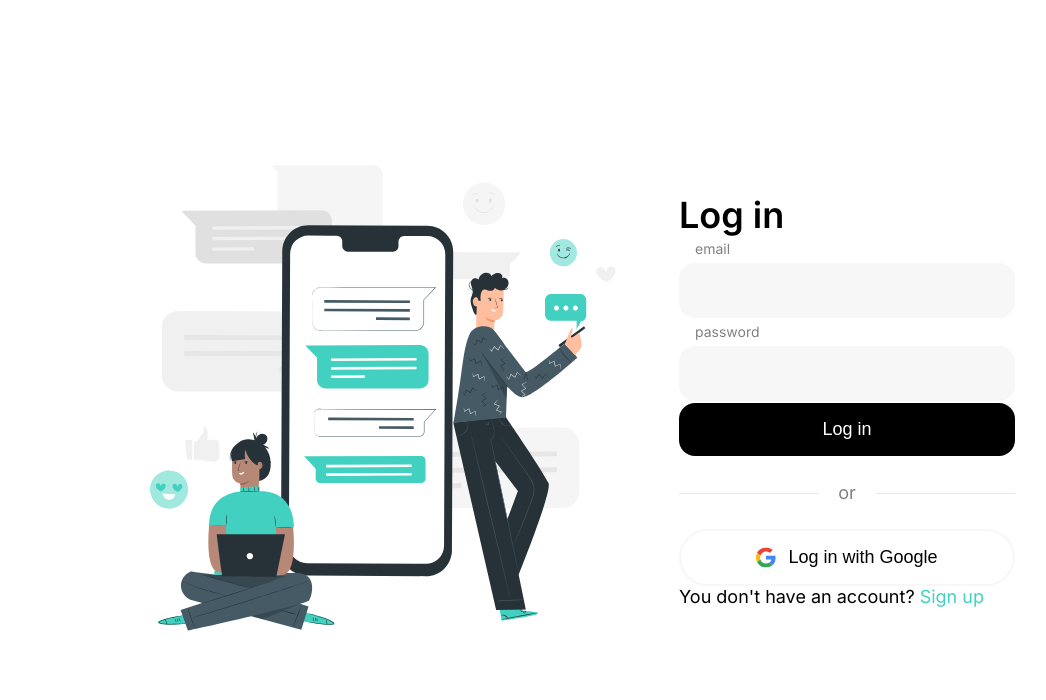
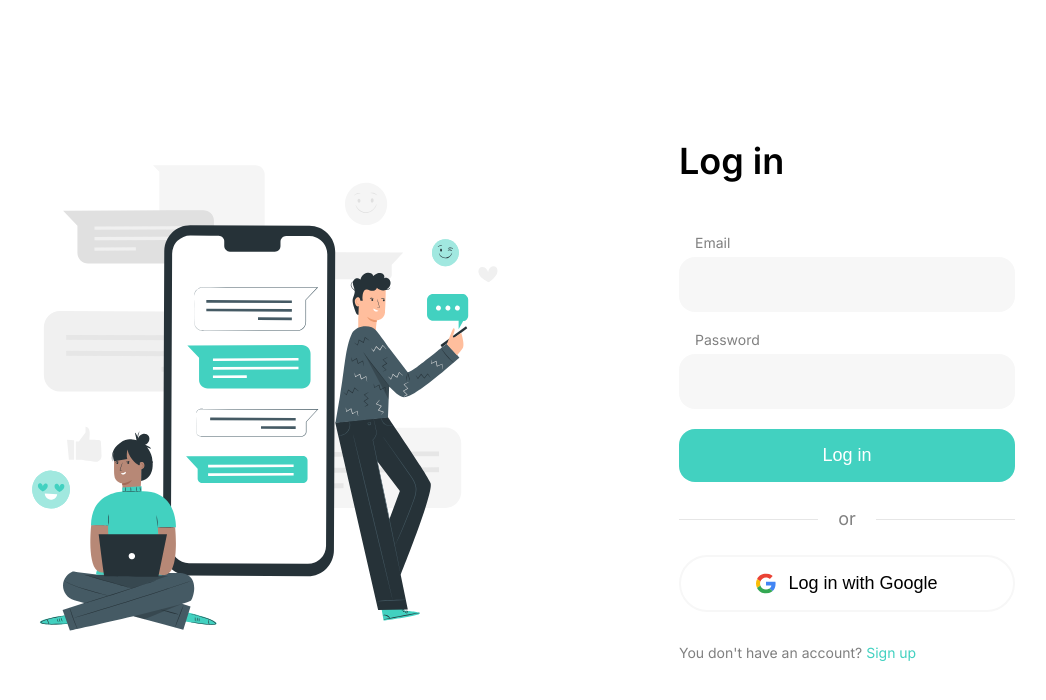
Before and after one commit to nelrnd/chat-app, a React (Create React App) app: page /login in a window 1280 px wide. Shown: the top 700 px of the page, without its empty margins (89-1135 px from the left). Built offline with nearby package versions, Linux system fonts and the light colour scheme; no server answers.

Commit message:
Create and style LoginPage and SignupPage

```diff
--- a/src/App.css
+++ b/src/App.css
@@ -30,6 +30,26 @@ body {
   font-size: 1.125rem;
 }
 
+a {
+  color: var(--primary);
+  text-decoration: none;
+}
+a:hover {
+  text-decoration: underline;
+}
+
+img {
+  max-width: 100%;
+}
+
+.sml-txt {
+  font-size: 14px;
+}
+
+.grey {
+  color: var(--grey);
+}
+
 .row {
   display: flex;
 }
@@ -42,6 +62,16 @@ body {
 }
 .gap-16 {
   gap: 16px;
+}
+
+.err-msg {
+  color: var(--red);
+  font-size: 14px;
+  margin: 12px 0;
+
+  display: flex;
+  align-items: center;
+  gap: 8px;
 }
 
 /*
@@ -109,15 +139,6 @@ h3 {
 }
 
 /* Anchor style */
-
-a {
-  color: var(--primary);
-  text-decoration: none;
-}
-
-a:hover {
-  text-decoration: underline;
-}
 
 /* Single line text style */
 
--- a/src/App.js
+++ b/src/App.js
@@ -1,8 +1,8 @@
 import { BrowserRouter, Routes, Route } from 'react-router-dom';
 
 import './App.css';
-import Sidebar from './components/Sidebar/Sidebar';
-import LoginPage from './pages/LoginPage/LoginPage';
+import LoginPage from './pages/LoginPage';
+import SignupPage from './pages/SignupPage';
 
 /*
 function App() {
@@ -29,6 +29,7 @@ function App() {
       <BrowserRouter>
         <Routes>
           <Route path="/login" element={<LoginPage />} />
+          <Route path="/signup" element={<SignupPage />} />
         </Routes>
       </BrowserRouter>
     </div>
--- a/src/components/Button/GoogleButton.js
+++ b/src/components/Button/GoogleButton.js
@@ -2,9 +2,9 @@ import './GoogleButton.css';
 import './GoogleButton.css';
 import { ReactComponent as GoogleIcon } from '../../assets/icons/google.svg';
 
-const GoogleButton = ({ text }) => {
+const GoogleButton = ({ text, handleClick }) => {
   return (
-    <button className="GoogleButton" type="button">
+    <button className="GoogleButton" type="button" onClick={handleClick}>
       <GoogleIcon />
       {text}
     </button>
--- a/src/components/Icon/Icon.js
+++ b/src/components/Icon/Icon.js
@@ -1,3 +1,4 @@
+import { ReactComponent as AlertSVG } from '../../assets/icons/alert.svg';
 import { ReactComponent as BackSVG } from '../../assets/icons/back.svg';
 import { ReactComponent as CheckSVG } from '../../assets/icons/check.svg';
 import { ReactComponent as CloseSVG } from '../../assets/icons/close.svg';
@@ -13,6 +14,7 @@ import './Icon.css';
 
 const Icon = ({ name, size = 'medium' }) => {
   let icon;
+  if (name === 'alert') icon = <AlertSVG />;
   if (name === 'back') icon = <BackSVG />;
   if (name === 'check') icon = <CheckSVG />;
   if (name === 'close') icon = <CloseSVG />;
--- a/src/components/IconButton/IconButton.js
+++ b/src/components/IconButton/IconButton.js
@@ -8,7 +8,11 @@ const IconButton = ({
   handleClick,
 }) => {
   return (
-    <button className={`IconButton ${type} ${size}`} onClick={handleClick}>
+    <button
+      className={`IconButton ${type} ${size}`}
+      onClick={handleClick}
+      type="button"
+    >
       <Icon name={name} />
     </button>
   );
--- a/src/components/JoinLayout/JoinLayout.css
+++ b/src/components/JoinLayout/JoinLayout.css
@@ -15,6 +15,33 @@
   gap: 20px;
 }
 
-.JoinLayout_content:last-of-type {
+.JoinLayout_content > div:last-of-type {
   padding: 0 118px;
 }
+
+/* Styling login and signup forms */
+
+.JoinLayout form .IconButton {
+  margin-bottom: 12px;
+}
+
+.JoinLayout form h1 {
+  margin-bottom: 48px;
+}
+
+.JoinLayout form .TextInput {
+  margin-top: 16px;
+}
+
+.JoinLayout form .Button,
+.JoinLayout form .Button:disabled:hover {
+  background-color: var(--primary);
+  margin-top: 20px;
+}
+.JoinLayout form .Button:hover {
+  background-color: var(--primary-75);
+}
+
+.JoinLayout form .GoogleButton {
+  margin-bottom: 32px;
+}
--- a/src/components/TextInput/TextInput.js
+++ b/src/components/TextInput/TextInput.js
@@ -1,7 +1,18 @@
 import Icon from '../Icon/Icon';
 import './TextInput.css';
 
-const TextInput = ({ label, icon, id, placeholder, value, handleChange }) => {
+const TextInput = ({
+  label,
+  icon,
+  id,
+  placeholder,
+  value,
+  handleChange,
+  type = 'text',
+  disabled = false,
+  required = false,
+  minLength,
+}) => {
   return (
     <div className="TextInput">
       {label && (
@@ -13,12 +24,15 @@ const TextInput = ({ label, icon, id, placeholder, value, handleChange }) => {
       {icon && <Icon name={icon} />}
 
       <input
-        type="text"
+        type={type}
         id={id}
         placeholder={placeholder}
         value={value}
         onChange={handleChange}
-        className={icon ? 'withIcon' : ''}
+        className={icon ? 'withIcon' : null}
+        disabled={disabled}
+        required={required}
+        minLength={minLength}
       />
     </div>
   );
--- /dev/null
+++ b/src/pages/LoginPage.js
@@ -0,0 +1,80 @@
+import { useState } from 'react';
+import { auth, signInWithGoogle } from '../firebase';
+import { signInWithEmailAndPassword } from 'firebase/auth';
+import { Link } from 'react-router-dom';
+import JoinLayout from '../components/JoinLayout/JoinLayout';
+import TextInput from '../components/TextInput/TextInput';
+import Button from '../components/Button/Button';
+import Divider from '../components/Divider/Divider';
+import GoogleButton from '../components/Button/GoogleButton';
+import Icon from '../components/Icon/Icon';
+
+const LoginPage = () => {
+  const [email, setEmail] = useState('');
+  const [pwd, setPwd] = useState('');
+  const [errMsg, setErrMsg] = useState(null);
+
+  const handleEmailChange = (e) => setEmail(e.target.value);
+  const handlePwdChange = (e) => setPwd(e.target.value);
+
+  const handleSubmit = async (e) => {
+    e.preventDefault();
+    try {
+      await signInWithEmailAndPassword(auth, email, pwd);
+    } catch (err) {
+      if (err.code === 'auth/user-not-found') {
+        const errText = 'Invalid email or password';
+        const alertIcon = <Icon name="alert" />;
+        const errMsg = (
+          <div className="err-msg">
+            {alertIcon}
+            {errText}
+          </div>
+        );
+        setErrMsg(errMsg);
+      }
+    }
+  };
+
+  return (
+    <JoinLayout>
+      <form onSubmit={handleSubmit}>
+        <h1>Log in</h1>
+
+        <TextInput
+          type="email"
+          label="Email"
+          id="email"
+          value={email}
+          handleChange={handleEmailChange}
+          required={true}
+        />
+        <TextInput
+          type="password"
+          label="Password"
+          id="password"
+          value={pwd}
+          handleChange={handlePwdChange}
+          required={true}
+        />
+
+        {errMsg}
+
+        <Button size="large">Log in</Button>
+
+        <Divider />
+
+        <GoogleButton
+          text="Log in with Google"
+          handleClick={signInWithGoogle}
+        />
+
+        <p className="sml-txt grey">
+          You don't have an account? <Link to="/signup">Sign up</Link>
+        </p>
+      </form>
+    </JoinLayout>
+  );
+};
+
+export default LoginPage;
--- a/src/pages/LoginPage/LoginPage.js
+++ /dev/null
@@ -1,50 +0,0 @@
-import JoinLayout from '../../components/JoinLayout/JoinLayout';
-import TextInput from '../../components/TextInput/TextInput';
-import Button from '../../components/Button/Button';
-import Divider from '../../components/Divider/Divider';
-import { Link } from 'react-router-dom';
-import GoogleButton from '../../components/Button/GoogleButton';
-import { useState } from 'react';
-import { useAuthState } from 'react-firebase-hooks/auth';
-import { auth } from '../../firebase';
-
-const LoginPage = () => {
-  const [email, setEmail] = useState('');
-  const [pwd, setPwd] = useState('');
-  const [errMsg, setErrMsg] = useState();
-
-  const handleEmailChange = (e) => setEmail(e.target.value);
-  const handlePwdChange = (e) => setPwd(e.target.value);
-
-  return (
-    <JoinLayout>
-      <form>
-        <h1>Log in</h1>
-
-        <TextInput
-          label="email"
-          id="email"
-          value={email}
-          handleChange={handleEmailChange}
-        />
-        <TextInput
-          label="password"
-          id="password"
-          value={pwd}
-          handleChange={handlePwdChange}
-        />
-        <Button size="large">Log in</Button>
-
-        <Divider />
-
-        <GoogleButton text="Log in with Google" />
-
-        <p className="sml-txt grey">
-          You don't have an account? <Link to="/signup">Sign up</Link>
-        </p>
-      </form>
-    </JoinLayout>
-  );
-};
-
-export default LoginPage;
--- /dev/null
+++ b/src/pages/SignupPage.js
@@ -0,0 +1,156 @@
+import { useEffect, useState } from 'react';
+import { createUserWithEmailAndPassword, updateProfile } from 'firebase/auth';
+import { auth, createUser, signInWithGoogle } from '../firebase';
+import { Link } from 'react-router-dom';
+import { validateEmail } from '../utils';
+import JoinLayout from '../components/JoinLayout/JoinLayout';
+import TextInput from '../components/TextInput/TextInput';
+import Button from '../components/Button/Button';
+import Divider from '../components/Divider/Divider';
+import GoogleButton from '../components/Button/GoogleButton';
+import IconButton from '../components/IconButton/IconButton';
+import Icon from '../components/Icon/Icon';
+
+const SignupPage = () => {
+  const [email, setEmail] = useState('');
+  const [name, setName] = useState('');
+  const [pwd, setPwd] = useState('');
+  const [errMsg, setErrMsg] = useState(null);
+
+  const handleEmailChange = (e) => setEmail(e.target.value);
+  const handleNameChange = (e) => setName(e.target.value);
+  const handlePwdChange = (e) => setPwd(e.target.value);
+
+  const [currentSection, setCurrentSection] = useState(1);
+
+  const goNextSection = () => setCurrentSection(currentSection + 1);
+  const goPrevSection = () => setCurrentSection(currentSection - 1);
+
+  const handleSubmit = async (e) => {
+    e.preventDefault();
+    try {
+      await createUserWithEmailAndPassword(auth, email, pwd);
+      await updateProfile(auth.currentUser, { displayName: name });
+      await createUser(auth.currentUser);
+    } catch (err) {
+      if (err.code === 'auth/email-already-in-use') {
+        const errText = 'A user with that email already exists';
+        const alertIcon = <Icon name="alert" />;
+        const errMsg = (
+          <p className="err-msg">
+            {alertIcon}
+            {errText}
+          </p>
+        );
+        setErrMsg(errMsg);
+      }
+    }
+  };
+
+  return (
+    <JoinLayout>
+      <form onSubmit={handleSubmit}>
+        {currentSection === 1 && (
+          <EnterEmailSection
+            goNextSection={goNextSection}
+            email={email}
+            handleEmailChange={handleEmailChange}
+          />
+        )}
+        {currentSection === 2 && (
+          <CreateAccountSection
+            goPrevSection={goPrevSection}
+            email={email}
+            name={name}
+            handleNameChange={handleNameChange}
+            pwd={pwd}
+            handlePwdChange={handlePwdChange}
+            errMsg={errMsg}
+          />
+        )}
+      </form>
+    </JoinLayout>
+  );
+};
+
+const EnterEmailSection = ({ goNextSection, email, handleEmailChange }) => {
+  const [emailIsValid, setEmailIsValid] = useState(false);
+
+  useEffect(() => {
+    setEmailIsValid(validateEmail(email));
+  }, [email]);
+
+  return (
+    <>
+      <h1>Sign up</h1>
+
+      <TextInput
+        label="Email"
+        id="email"
+        value={email}
+        handleChange={handleEmailChange}
+      />
+      <Button size="large" handleClick={goNextSection} disabled={!emailIsValid}>
+        Continue
+      </Button>
+
+      <Divider />
+
+      <GoogleButton text="Sign up with Google" handleClick={signInWithGoogle} />
+
+      <p className="sml-txt grey">
+        You already have an account? <Link to="/login">Log in</Link>
+      </p>
+    </>
+  );
+};
+
+const CreateAccountSection = ({
+  goPrevSection,
+  email,
+  name,
+  handleNameChange,
+  pwd,
+  handlePwdChange,
+  errMsg,
+}) => {
+  return (
+    <>
+      <IconButton name="back" handleClick={goPrevSection} />
+
+      <h1>Create account</h1>
+
+      <TextInput
+        type="email"
+        label="Email"
+        id="email"
+        value={email}
+        disabled={true}
+        required={true}
+      />
+      <TextInput
+        label="Name"
+        id="name"
+        value={name}
+        handleChange={handleNameChange}
+        required={true}
+        minLength="2"
+      />
+      <TextInput
+        type="password"
+        label="Password"
+        id="pwd"
+        value={pwd}
+        handleChange={handlePwdChange}
+        required={true}
+        minLength="6"
+      />
+
+      {errMsg}
+
+      <Button size="large">Sign up</Button>
+    </>
+  );
+};
+
+export default SignupPage;
```
Also changed, not shown: src/assets/icons/alert.svg (added).
